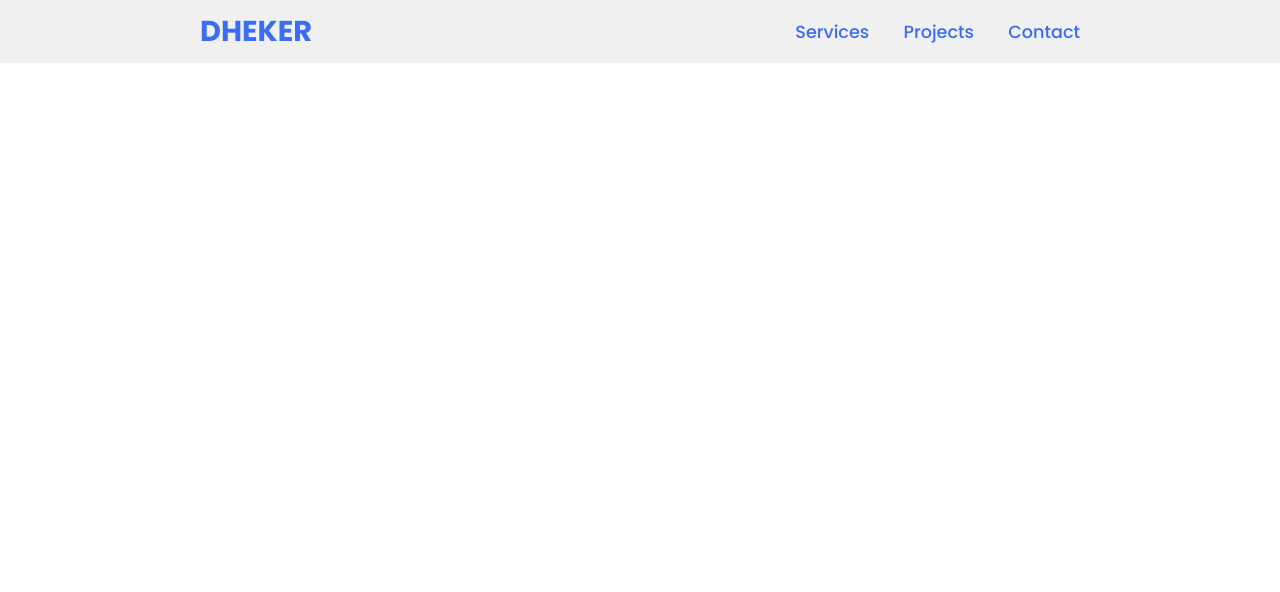
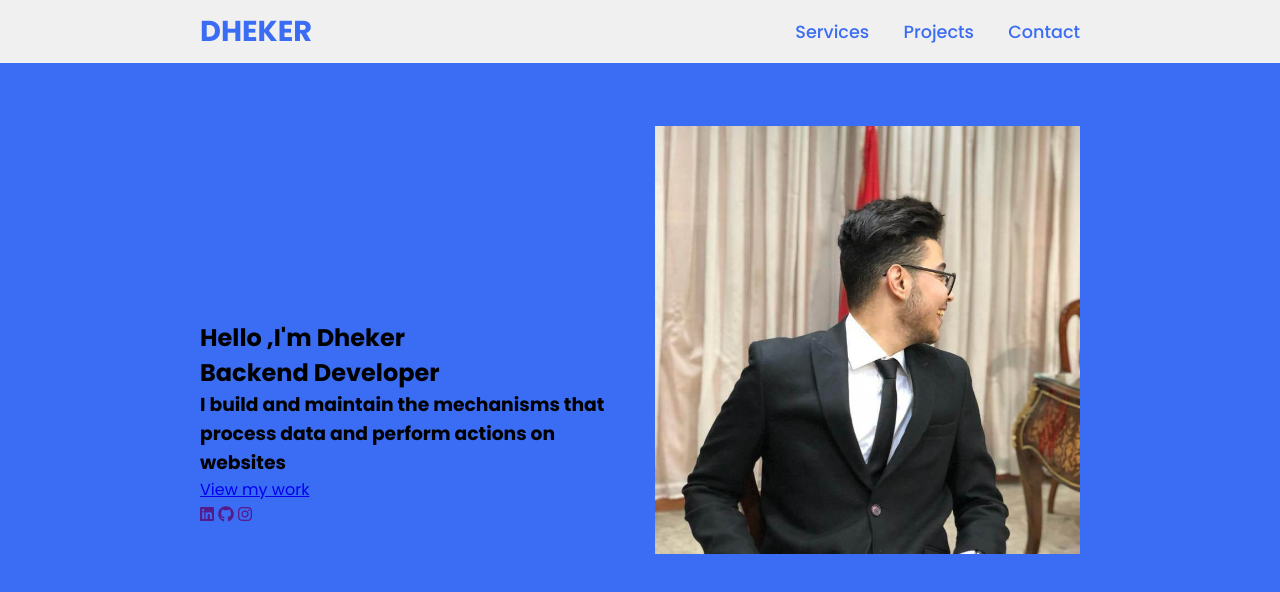
Before and after one commit to Dheker-Laadhibi/portfolio, a plain HTML site: page index.html in a window 1280 px wide. Drawn offline with Linux system fonts and the light colour scheme.

Commit message:
part one section 1

```diff
--- a/index.css
+++ b/index.css
@@ -48,3 +48,42 @@ header{
 .navigation a:hover{
     color:#601cfc ;
 }
+
+.section{
+
+padding: 100px 200px;
+display: flex;
+justify-content: space-between;
+background-color: #3a6cf4;
+background-position: center;
+
+}
+.main{
+    width: 100%;
+    min-height: 100vh;
+
+    /* vh = viewport  1vh = 1% of viewport height.  The viewport is the visible portion of a web page within the browser window.*/
+
+    /*"vh" units can be particularly useful for creating layouts that adapt well to different screen sizes, such as in responsive web design. Here are some reasons why "vh" units are used:/
+    min-height: 100vh;*/
+ padding-top: 25%;
+    display: flex;
+    flex-direction: column; /* Ajout de cette ligne pour empiler les éléments verticalement */
+
+
+   /*  background:url(dhker.jpg) no-repeat;
+    background-size: cover; */
+
+}
+img{
+    height: 100%;
+    width: 100%;
+
+}
+.img{
+   padding-top:3%;
+   padding-right: 0%;
+   padding-left: 20px;
+    width: 100%;
+    height: 70%;
+}
--- a/index.html
+++ b/index.html
@@ -23,5 +23,38 @@
         <a href="#contact">Contact</a>
       </nav>
     </header>
+
+    <!--section start  More semantic -->
+
+    <section class="section">
+
+
+      <div class="main">
+        <h2>Hello ,I'm Dheker <br /><span> Backend Developer </span></h2>
+        <h3>
+          I build and maintain the mechanisms that process data and perform
+          actions on websites
+        </h3>
+
+        <a href="#projects" class="main-btn">View my work </a>
+        <div class="social-icons">
+          <a href=""><i class="fa-brands fa-linkedin"></i></a>
+          <a href=""><i class="fa-brands fa-github"></i></a>
+          <a href=""><i class="fa-brands fa-instagram"></i></a>
+        </div>
+      </div>
+
+
+
+
+
+
+
+      <div class="img">
+        <img src="dhker.jpg" class="img1" alt="me photo">
+      </div>
+
+
+    </section>
   </body>
 </html>
```
Also changed, not shown: dhker.jpg (added).
